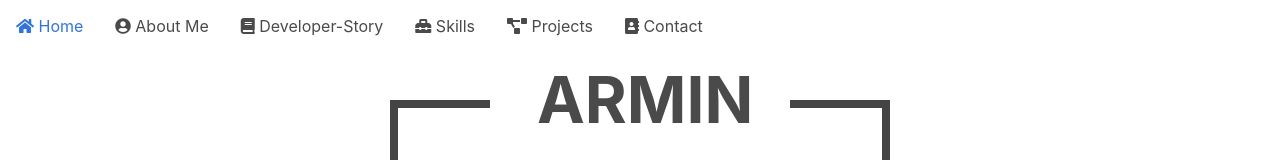
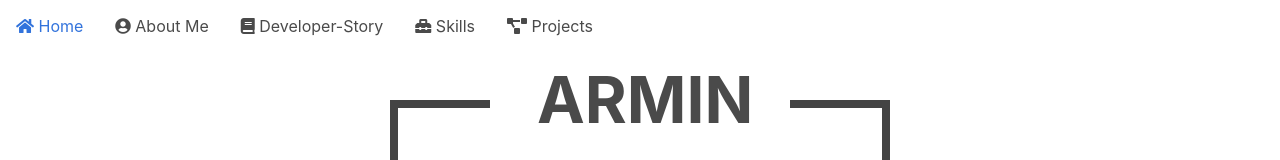
Before and after one commit to Machigatta/my-portfolio, a plain HTML site: page index.html in a window 1280 px wide. Shown: the top 160 px of the page. Drawn offline with Linux system fonts and the light colour scheme; no server answers.

Commit message:
removed contact-button

```diff
--- a/index.html
+++ b/index.html
@@ -43,12 +43,7 @@
         <a class="navbar-item" href="#project-section">
           <i class="fas fa-project-diagram"></i>&nbsp;Projects
         </a>
-        <a class="navbar-item" href="#Contact">
-          <i class="fas fa-address-book"></i>&nbsp;Contact
-        </a>
-
       </div>
-
       <div class="navbar-end">
 
       </div>
```
